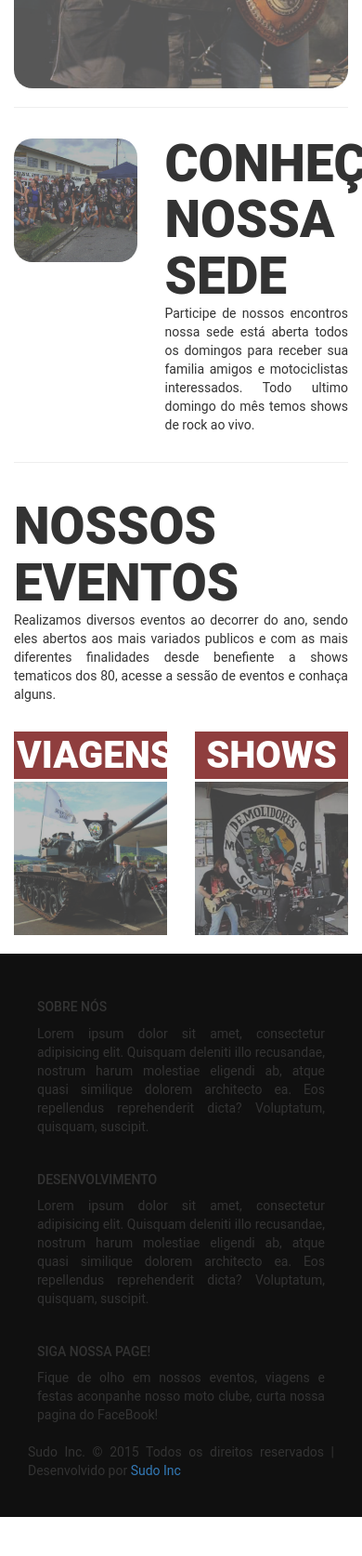
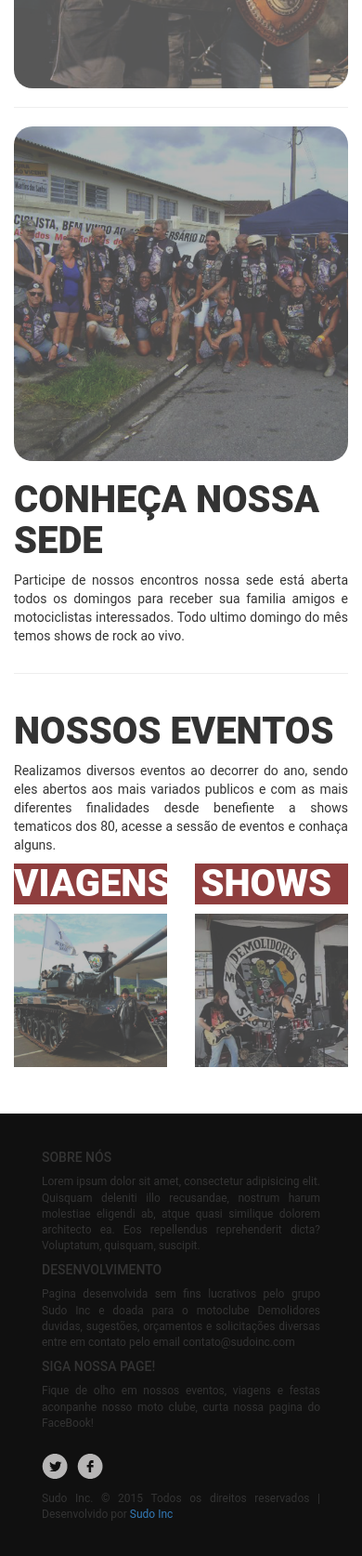
Before and after one commit to Tunnes/page-demolidores, a plain HTML site: page index.html in a window 390 px wide. Shown: the part 1260-2934 px from the top of the page at 93% size. Before the commit the page ends 2892 px from the top, so only its background shows below. Drawn offline with nearby package versions, Linux system fonts and the light colour scheme.

Commit message:
Fix main, css, and create icons for social-media

```diff
--- a/css/home-style.css
+++ b/css/home-style.css
@@ -1,110 +1,77 @@
 /*=================== Nav-In ======================*/
-.navbar
-{
+.navbar{
  	font-size: 12px;
 	margin-bottom: 10px;
-	border-style: none;
-}
-.navbar-brand
-{
-	font-weight: 800;
-}
-header
-{
+	border-style: none;}
+
+header{
  	margin-top: 30px;
-	margin-bottom: 20px;
-}
-.m-artigo{
-	margin-top: 4%;
-}
+ 	margin-bottom: 20px;}
+
+.navbar-brand{
+	font-weight: 800;}
+
 /*================== Header-In ====================*/
-.h-mensagen
-{
+.h-mensagen{
+	z-index: +10;
+	color: white;
 	margin-top: 15%;
 	position: absolute;
-	z-index: +10;
-	color: white;
 	text-align: center;
-	font-family: Roboto Black;
-}
-.h-background
-{
+	font-family: Roboto Black;}
+
+.h-background{
 	top: 0;
+	left: 0;
 	right: 0;
-	bottom: 0;
-	left: 0;
-}
-.h-video
-{
+	bottom: 0;}
+
+.h-video{
 	top: 0;
 	left: 0;
   	width: 100%;
-  height: 100%;
-}
-
-
-
-.btn{ padding: 0px;}
+  	height: 100%;}
 
 .btn-circle{
-
    	width: 60px;
+    color: #fff;
     height: 60px;
+    background: 0 0;
     margin-top: 15px;
-    border: 2px solid #fff;
     border-radius: 100%;
-    color: #fff;
-    background: 0 0;
-}
+    border: 2px solid #fff;}
 
 .glyphicon{
 	margin: 0 auto;
 	display: block;
 	font-size: 20px;
-	line-height: 0.4;
+	line-height: 0.4;}
 
-}
 .vish{
 	vertical-align: middle;
 	margin-top: 18px;
-	margin-left: auto;
-}
+	margin-left: auto;}
 
+.btn{
+	padding: 0px;}
 
-header div h1 { font-size: 90px; }
+header div h1 {
+	font-size: 90px; }
 
 
 /*=================== Main-In =====================*/
 
-
-
-
-
-.espaco-sup { margin-top:20px; }
-.espaco-fot { margin-top:40px; }
-.esp{ margin-bottom: 10px;}
-.cor1, .cor2{ padding: 8px;}
-
-*{ font-family: Roboto;}
-
-.h2-lema
-{
+.h2-lema-a{
 	font-size: 65px;
 	font-family: Roboto Black;
-	margin-bottom: 0px;
-}
-p{
-	text-align: justify;
-	font-size: 14px;
-	/*
-	Usabilidade e boas práticas..
-	line-height: 1.9em;
-	font-weight: 600;
-	*/
+	margin-bottom: 0px;}
+
+.h2-lema-b{
+	font-size: 65px;
+	font-family: Roboto Black;
 	}
 
-.contraste
-{
+.contraste-a{
 	font-size: 55px;
 	color: white;
 	text-align: right;
@@ -112,36 +79,62 @@ p{
 	background-color: #8f3e3e;
 	padding-right: 7%;
 	margin-bottom: 2%;
-	margin-top: 0px;
+	margin-top: 0px;}
 
-}
-.contraste-b
-{
-	font-size: 50px;
+.contraste-b{
+	font-size: 40px;
 	color: white;
 	text-align: center;
 	font-family: Roboto Black;
 	background-color: #8f3e3e;
-	padding:2%;
-	margin-bottom: 2%;
+	padding-right: 7%;
 
-}
-.bloco-footer
-{
-	padding: 10px;
+	margin-top: 0px;}
+
+p{
 	text-align: justify;
+	font-size: 14px;}
 
-}
+body{
+	overflow-x: hidden;}
+
+*{
+	font-family: Roboto;}
 
 /*=================================================*/
-body{ overflow-x: hidden; }
-
-footer
-{
+/*====================== Footer ====================*/
+footer{
 	background-color: #101010;
 	padding: 30px;
-	margin-top:50px;
-}
+	margin-top:50px;}
+
+footer p{
+	font-size:12px;
+	text-align: justify;}
+
+
+.icones{
+	margin-top:1.7em;}
+
+.icones i{
+	width:35px;
+	height:35px;
+	background:url('../img/img-sprite.png') no-repeat 0px 0px;
+	display:inline-block;}
+
+i.twitter{
+	background-position:0px 0px;}
+
+i.facebook{
+	background-position:-35px 0px;}
+
+i.twitter:hover{
+	background-position:0px -35px;}
+
+i.facebook:hover{
+	background-position:-35px -35px;}
+
+/*==================================================*/
 /*================= Media Queries ==================*/
 @media (min-aspect-ratio: 16/9){
   .h-video { height: 300%; top: -100%;}
@@ -156,14 +149,12 @@ footer
  	header div h2 	{ font-size: 25px; 	}
  	.h-mensagen		{ margin-top: 35%;	}
 
-
 }
 @media (max-width: 991px) {
-	.img-circle		{ border-radius: 20px; width: 100%;}
-	.monstro		{ font-size: 35px; margin-top: 5%;}
-	.h2-lema		{ font-size: 55px;}
-	.contraste		{ font-size: 40px;}
-	.contraste-b	{ font-size: 40px;}
-	.et 			{ margin-top: 10%;}
+	.img-circle		{ border-radius: 20px; width: 100%;	}
+	.h2-lema-a		{ font-size: 55px;	}
+	.h2-lema-b		{ font-size: 40px; 	}
+	.contraste-a	{ font-size: 40px;	}
+	.contraste-b	{ font-size: 40px;	}
 }
 /*=================================================*/
--- a/index.html
+++ b/index.html
@@ -37,12 +37,14 @@
 				<li><a class="" href="#">Nossa História</a></li>
 				<li><a class="" href="#">Localização</a></li>
 	    	</ul>
+	    	<ul class="nav navbar-nav navbar-right">
+	    	</ul>
 	    </div>
 	  </div>
 	</nav>
 	<!--================================================================================================-->
 	<!--========================================== Header-In ===========================================-->
-	<header>
+	<header >
 		<div class=" h-mensagen h-background">
 	    	<h2>MOTO CLUBE</h2>
 	    	<h1>DEMOLIDORES</h1>
@@ -61,68 +63,52 @@
 	</header >
 	<!--================================================================================================-->
 	<!--========================================== Main-In =============================================-->
-	<main id="caralho">
-	<div  class="container-bg ">
-		<div  class="container m-artigo">
+	<main>
+	<div>
+		<div  class="container">
 			<div class="row">
 	            <div class="col-xs-12 col-sm-12 col-md-7 col-lg-7">
-					<h2  class="h2-lema" >DEMOLIDORES </h2>
-					<h3  class="contraste">DE BARREIRAS !</h3>
-					<p>
-						Bem-vindos amigos! Somos os Demolidores, um moto clube sediado na região continental da cidade de São Vicente mais precisamente no bairro do Jardim Branco sempre participamodo ativamente de atividades e ações benficentes com intuito de ajuda aos menos favorecidos. Viajamos por diversas regiões do Brasil e da América do Sul fazendo criando laços e divulgando a cidade de São Vicente e o nossos principios motociclístico por onde passamos, navege em nossa pagina e conheça um pouco mais sobre nossa historia...
-					</p>
+					<h2  class="h2-lema-a" >DEMOLIDORES </h2>
+					<h3  class="contraste-a">DE BARREIRAS !</h3>
+					<p>Bem-vindos amigos! Somos os Demolidores, um moto clube sediado na região continental da cidade de São Vicente mais precisamente no bairro do Jardim Branco sempre participamodo ativamente de atividades e ações benficentes com intuito de ajuda aos menos favorecidos. Viajamos por diversas regiões do Brasil e da América do Sul fazendo criando laços e divulgando a cidade de São Vicente e o nossos principios motociclístico por onde passamos, navege em nossa pagina e conheça um pouco mais sobre nossa historia.</p>
 	            </div>
-
 	            <div class="col-sm-12 col-md-5 col-lg-5">
 					<img src="img/aniver.png" class="img-responsive img-circle" alt="...">
 	        	</div>
 	        </div>
+
 			<hr class="featurette-divider">
 
 			<div class="row ">
-	        	<div class="col-xs-5 col-sm-5 col-md-4 col-lg-4">
+	        	<div class="col-xs-12 col-sm-5 col-md-4 col-lg-4">
 					<img src="img/demolidores-home.png" class=" et img-responsive img-circle um" alt="...">
 	        	</div>
-	            <div class="col-xs-7 col-sm-7 col-md-8 col-lg-8 home-first-p">
-					<h2 class="h2-lema monstro">CONHEÇA NOSSA SEDE</h2>
-					<p>
-					Participe de nossos encontros nossa sede está aberta todos os domingos para receber sua familia amigos e motociclistas interessados. Todo ultimo domingo do mês temos shows de rock ao vivo.
-
-					</p>
-
+	            <div class="col-xs-12 col-sm-7 col-md-8 col-lg-8 home-first-p">
+					<h2 class="h2-lema-b">CONHEÇA NOSSA SEDE</h2>
+					<p>Participe de nossos encontros nossa sede está aberta todos os domingos para receber sua familia amigos e motociclistas interessados. Todo ultimo domingo do mês temos shows de rock ao vivo.</p>
 	            </div>
 	        </div>
 
 			<hr class="featurette-divider">
-			<!-- Com muito suor sede e tals-->
+
 	        <div class="row ">
-
 	        	<div class="col-xs-12 col-sm-12 col-md-6 col-lg-6">
-					<h2 class="monstro h2-lema">NOSSOS EVENTOS</h2>
-					<p> Realizamos diversos eventos ao decorrer do ano, sendo eles abertos aos mais variados publicos e com as mais diferentes finalidades desde benefiente a shows tematicos dos 80, acesse a sessão de eventos e conhaça alguns.
-					</p>
-
+					<h2 class="h2-lema-b">NOSSOS EVENTOS</h2>
+					<p>Realizamos diversos eventos ao decorrer do ano, sendo eles abertos aos mais variados publicos e com as mais diferentes finalidades desde benefiente a shows tematicos dos 80, acesse a sessão de eventos e conhaça alguns.</p>
 	        	</div>
-
 				<div class="col-xs-6 col-sm-6 col-md-3 col-lg-3">
 					<h2 class="contraste-b" >VIAGENS</h2>
 					<img src="img/tank.png" class="img-responsive img-" alt="...">
-
 	        	</div>
-
 				<div class="col-xs-6 col-sm-6 col-md-3 col-lg-3">
 					<h2 class="contraste-b" >SHOWS</h2>
 					<img src="img/show.png" class="img-responsive img-" alt="...">
 	        	</div>
-
-	        </div>
-
-
 	        </div>
 		</div>
-
+	</div>
 	</main >
-	<footer class=" container-fluid espaco-sup">
+	<footer class=" container-fluid">
 		<div class="footer">
 			<div class="footer-top">
 				<div class="container">
@@ -132,18 +118,23 @@
 					</div>
 					<div class="col-md-5 bloco-footer">
 						<h5>DESENVOLVIMENTO</h5>
-						<p>Lorem ipsum dolor sit amet, consectetur adipisicing elit. Quisquam deleniti illo recusandae, nostrum harum molestiae eligendi ab, atque quasi similique dolorem architecto ea. Eos repellendus reprehenderit dicta? Voluptatum, quisquam, suscipit.</p>
+						<p>Pagina desenvolvida sem fins lucrativos pelo grupo Sudo Inc e doada para o motoclube Demolidores duvidas, sugestões, orçamentos e solicitações diversas entre em contato pelo email contato@sudoinc.com</p>
 					</div>
 					<div class="col-md-3 bloco-footer">
 						<h5>SIGA NOSSA PAGE!</h5>
-						<p> Fique de olho em nossos eventos, viagens e festas aconpanhe nosso moto clube, curta nossa pagina do FaceBook!</p>
+						<p>
+							Fique de olho em nossos eventos, viagens e festas aconpanhe nosso moto clube, curta nossa pagina do FaceBook!
+						</p>
+						<div class="icones">
+							<a href="#"><i class="twitter"></i></a>
+							<a href="#"><i class="facebook"></i></a>
 						</div>
 					</div>
-
+				</div>
 			</div>
 			<div class="footer-bottom">
 				<div class="container ">
-					<div class="copyrights">
+					<div class="copyrights col-md-12">
 						<p>Sudo Inc. &copy; 2015 Todos os direitos reservados | Desenvolvido por <a href="www.sudoinc.com">Sudo Inc</a></p>
 					</div>
 				</div>
```
Also changed, not shown: img/facebook-icon.png (added), img/img-sprite.png (added). Lines whose indentation alone changed are shown as unchanged.
